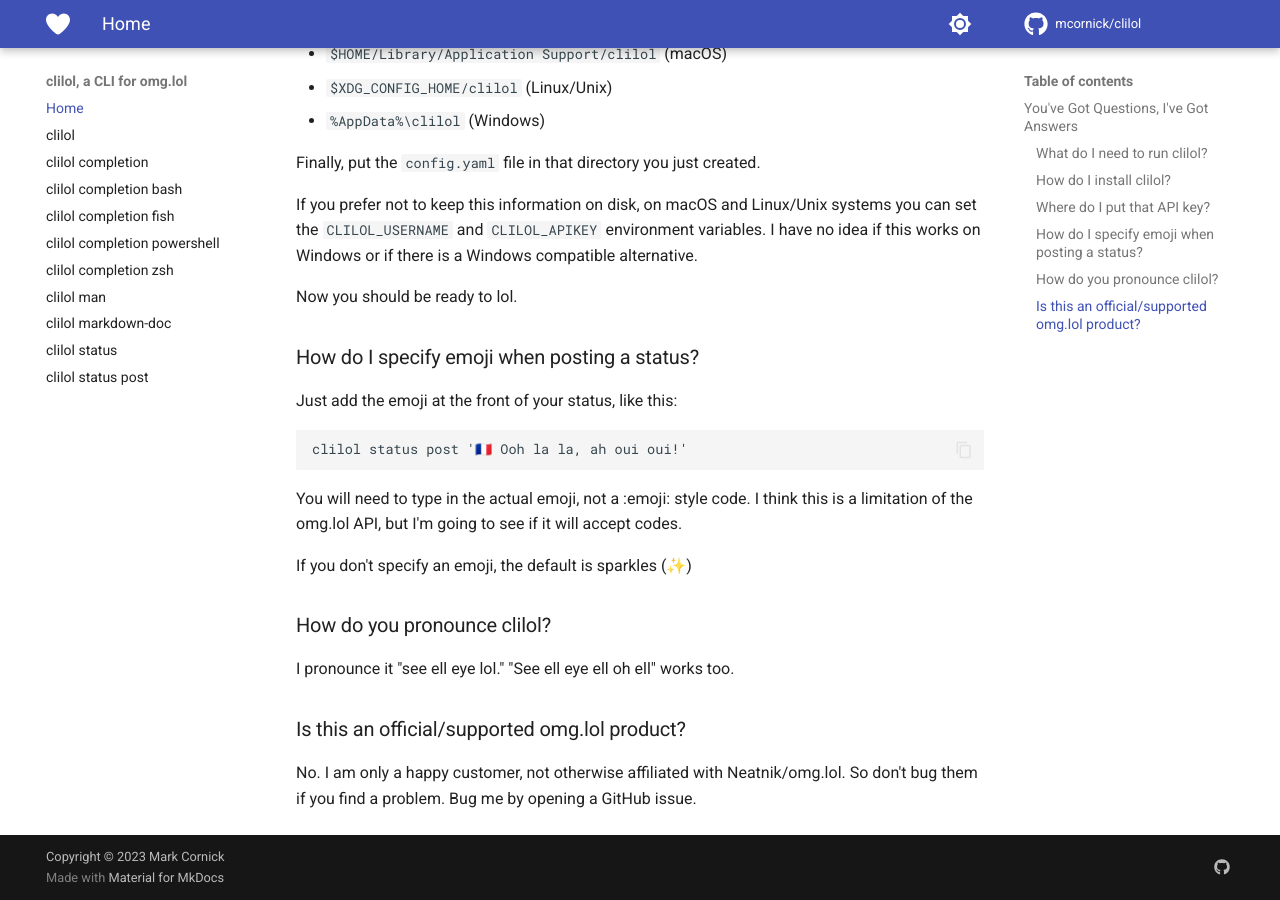
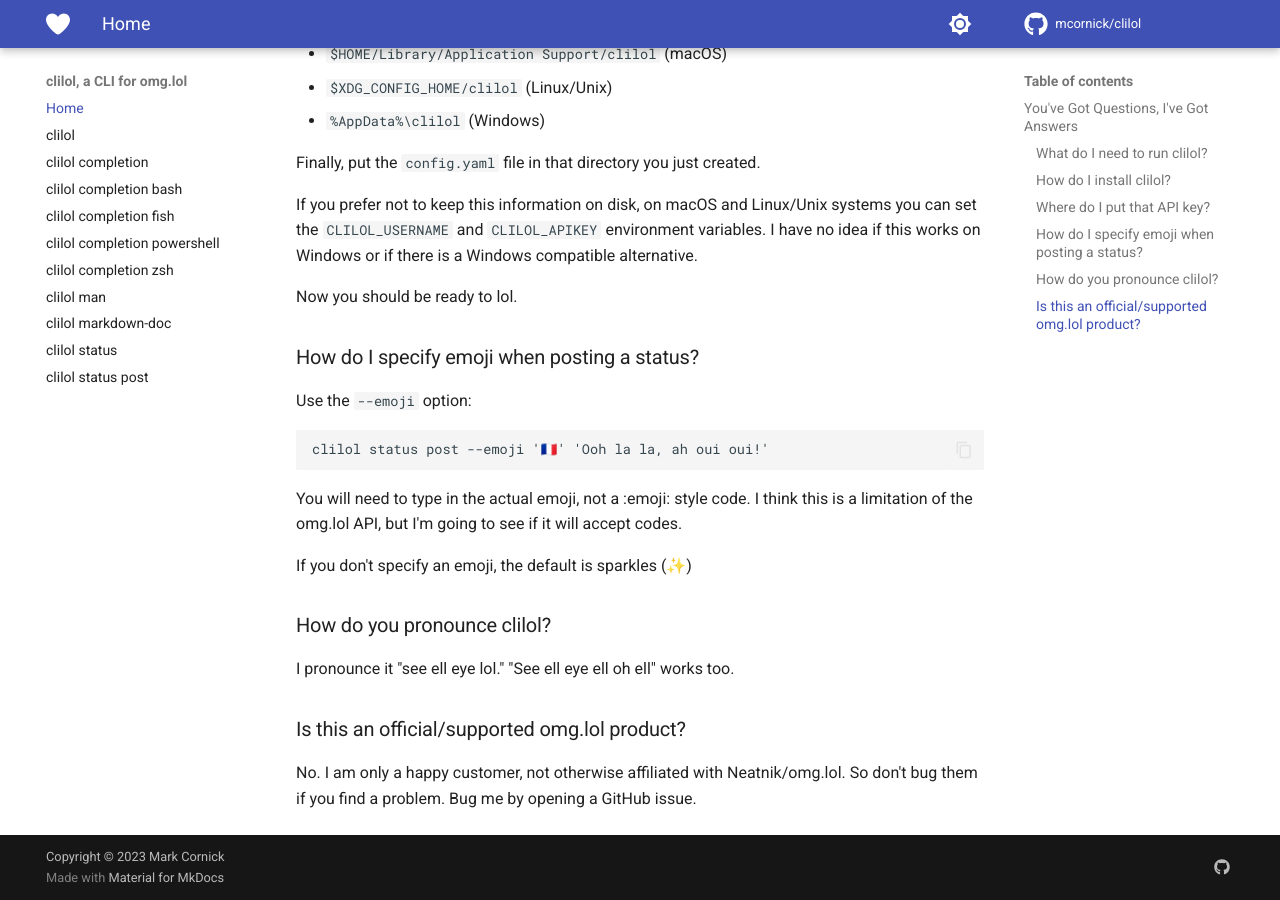
Before and after one commit to mcornick/clilol, an MkDocs documentation site: the page built from docs/index.md, in a window 1280 px wide and 900 px high, scrolled down 1084 px. Built offline with MkDocs 1.6.1 and Material for MkDocs 9.7.7, drawn with Linux system fonts in a browser that asks for light colours; comment, search, counter and statistics services are not loaded.

Commit message:
fix: restore external-url support
Seems this is actually intended to provide a URL where people can
respond to your status. Useful so let's not ignore it

This requires reverting to the previous emoji handling.

Signed-off-by: Mark Cornick <mcornick@mcornick.com>

````diff
--- a/docs/index.md
+++ b/docs/index.md
@@ -51,10 +51,10 @@
 
 ### How do I specify emoji when posting a status?
 
-Just add the emoji at the front of your status, like this:
+Use the `--emoji` option:
 
 ```
-clilol status post '🇫🇷 Ooh la la, ah oui oui!'
+clilol status post --emoji '🇫🇷' 'Ooh la la, ah oui oui!'
 ```
 
 You will need to type in the actual emoji, not a :emoji: style code. I think this is a limitation of the omg.lol API, but I'm going to see if it will accept codes.
````
Also changed, not shown: docs/clilol_status_post.md (+3 -1 lines), 1 other file.
